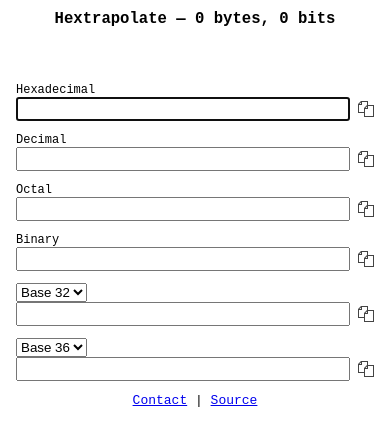
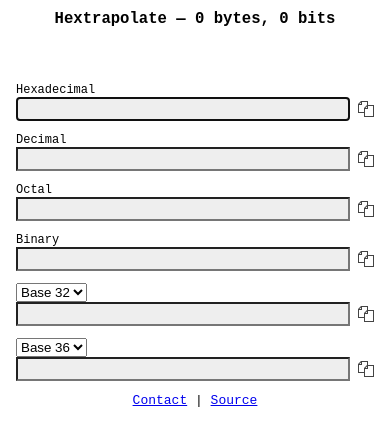
Before and after one commit to wincent/hextrapolate, a React (Create React App) app: page / in a window 390 px wide. Shown: the top 446 px of the page. Built offline with nearby package versions, Linux system fonts and the light colour scheme; what simple-debounce would draw is missing.

Commit message:
Further attempt at avoiding zoom
Works fine in Chrome device emulation. Not so great on the real phone.
Can't focus the input, and changes to the select menu don't stick.

```diff
--- a/src/App.css
+++ b/src/App.css
@@ -94,7 +94,10 @@ body {
   }
 
   .hextrapolate-field input,
-  .hextrapolate-field select {
+  .hextrapolate-field input:focus,
+  .hextrapolate-field select,
+  .hextrapolate-field select:focus {
+    background: #eee;
     font-size: 16px;
   }
 
```
